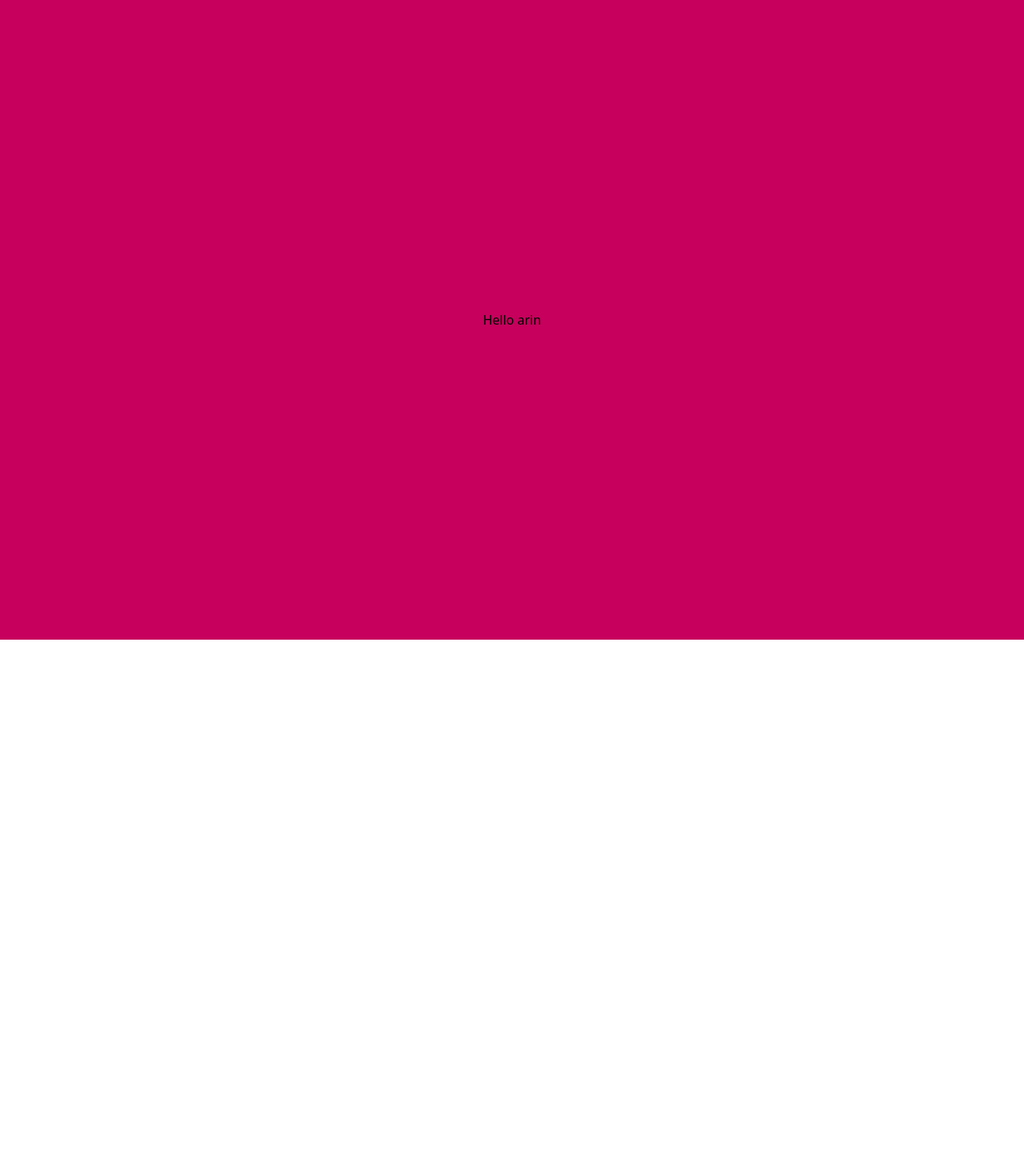
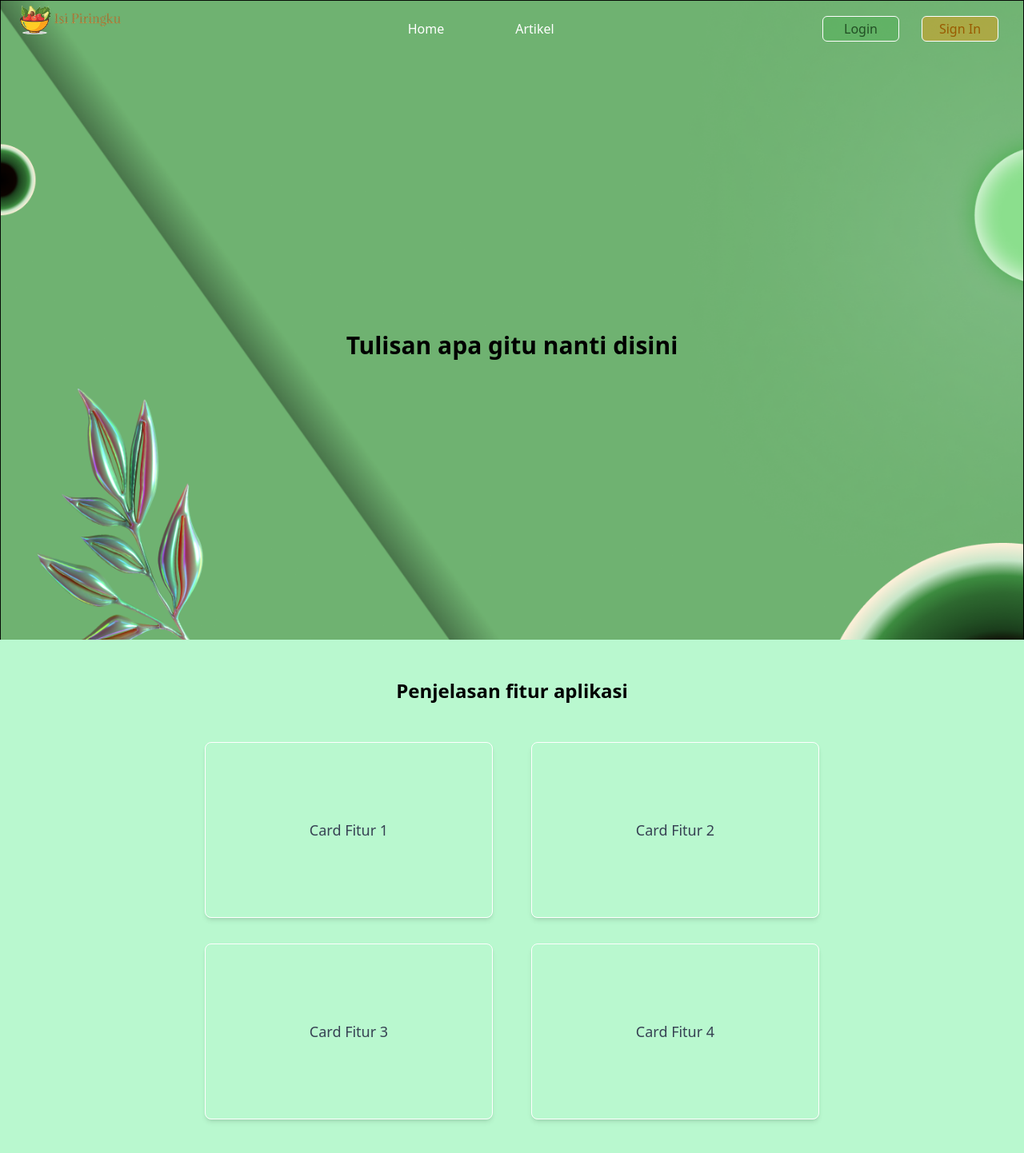
Before and after one commit to irhamputra77/tubescheva, a React (Vite) app in the folder IsiPiringku/: page / in a window 1280 px wide. Shown: the top 1442 px of the page at 80% size. Before the commit the page ends 800 px from the top, so only its background shows below. Built offline with nearby package versions, Linux system fonts and the light colour scheme.

Commit message:
minggu 3

```diff
--- a/IsiPiringku/src/App.jsx
+++ b/IsiPiringku/src/App.jsx
@@ -1,9 +1,21 @@
-function App() {
-  return(
-    <div className="flex justify-center bg-pink-700 min-h-screen items-center">
-      <div>Hello arin</div>
+import React from 'react';
+import './index.css';
+import Navbar from './Components/Navbar';
+import HomePage from './Pages/HomePage';
+import Features from './Pages/Features';
+import Background from './assets/Desktop - 12.png';
+
+const App = () => {
+  return (
+    <div
+      className="min-h-screen font-sans bg-contain bg-no-repeat bg-top bg-green-300"
+      style={{ backgroundImage: `url(${Background})` }}
+    >
+      <Navbar />
+      <HomePage />
+      <Features />
     </div>
   );
-}
+};
 
-export default App
+export default App;
--- /dev/null
+++ b/IsiPiringku/src/Components/Card.jsx
@@ -0,0 +1,9 @@
+const Card = ({ title }) => {
+  return (
+    <div className="w-[360px] h-[220px] bg-transparent rounded-lg border border-white shadow-md flex items-center justify-center">
+      <p className="text-gray-700 text-lg font-medium">{title}</p>
+    </div>
+  );
+};
+
+export default Card;
--- /dev/null
+++ b/IsiPiringku/src/Components/Navbar.jsx
@@ -0,0 +1,22 @@
+import React from 'react';
+import logo from '../assets/Logo Isi Piringku Tulisan Samping 2.png';
+
+const Navbar = () => {
+  return (
+    <nav className="flex items-center justify-between h-16 px-8 py-2 bg-transparent">
+      <div>
+        <img src={logo} alt="Logo" className="h-22 object-contain mt-[-17px] ml-[-16px]" />
+      </div>
+      <div className="flex gap-10 mt-2">
+        <button className="flex items-center justify-center text-white h-8 w-24 rounded-md hover:bg-[#995B00]/40 hover:shadow hover:shadow-white transition">Home</button>
+        <button className="flex items-center justify-center text-white h-8 w-24 rounded-md hover:bg-[#995B00]/40 hover:shadow hover:shadow-white transition">Artikel</button>
+      </div>
+      <div className="flex gap-7 mt-2">
+        <button className="bg-[#4CAF50]/40 text-[#224F24] h-8 w-24 rounded-md font-light hover:shadow hover:shadow-white transition border border-white">Login</button>
+        <button className="bg-[#FF9800]/40 text-[#995B00] h-8 w-24 rounded-md font-light hover:shadow hover:shadow-white transition border border-white">Sign In</button>
+      </div>
+    </nav>
+  );
+};
+
+export default Navbar;
--- /dev/null
+++ b/IsiPiringku/src/Pages/Features.jsx
@@ -0,0 +1,16 @@
+import Card from '../Components/Card';
+
+const Features = () => {
+  return (
+    <section className="relative z-20 bg-green-200 py-12 px-8">
+      <h2 className="text-2xl font-semibold text-center mb-12">Penjelasan fitur aplikasi</h2>
+      <div className="flex flex-wrap justify-center gap-x-12 gap-y-8 max-w-6xl mx-auto">
+        {[1, 2, 3, 4].map((i) => (
+          <Card key={i} title={`Card Fitur ${i}`} />
+        ))}
+      </div>
+    </section>
+  );
+};
+
+export default Features;
--- /dev/null
+++ b/IsiPiringku/src/Pages/HomePage.jsx
@@ -0,0 +1,13 @@
+import React from 'react';
+
+const HomePage = () => {
+  return (
+    <div className="flex items-center justify-center min-h-[calc(100vh-64px)] relative z-10">
+      <h1 className="text-center text-2xl md:text-3xl font-semibold text-black">
+        Tulisan apa gitu nanti disini
+      </h1>
+    </div>
+  );
+};
+
+export default HomePage;
```
Also changed, not shown: IsiPiringku/src/assets/Desktop - 12.png (added), IsiPiringku/src/assets/Logo Isi Piringku Tulisan Samping 2.png (added).
